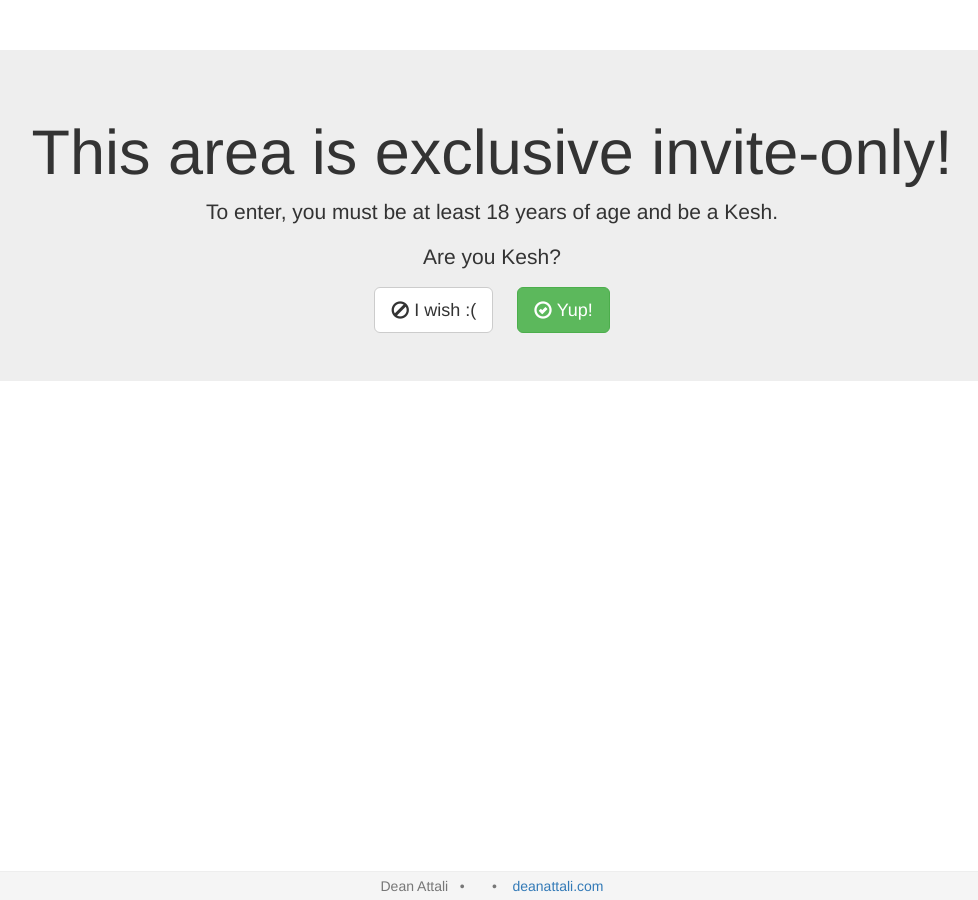
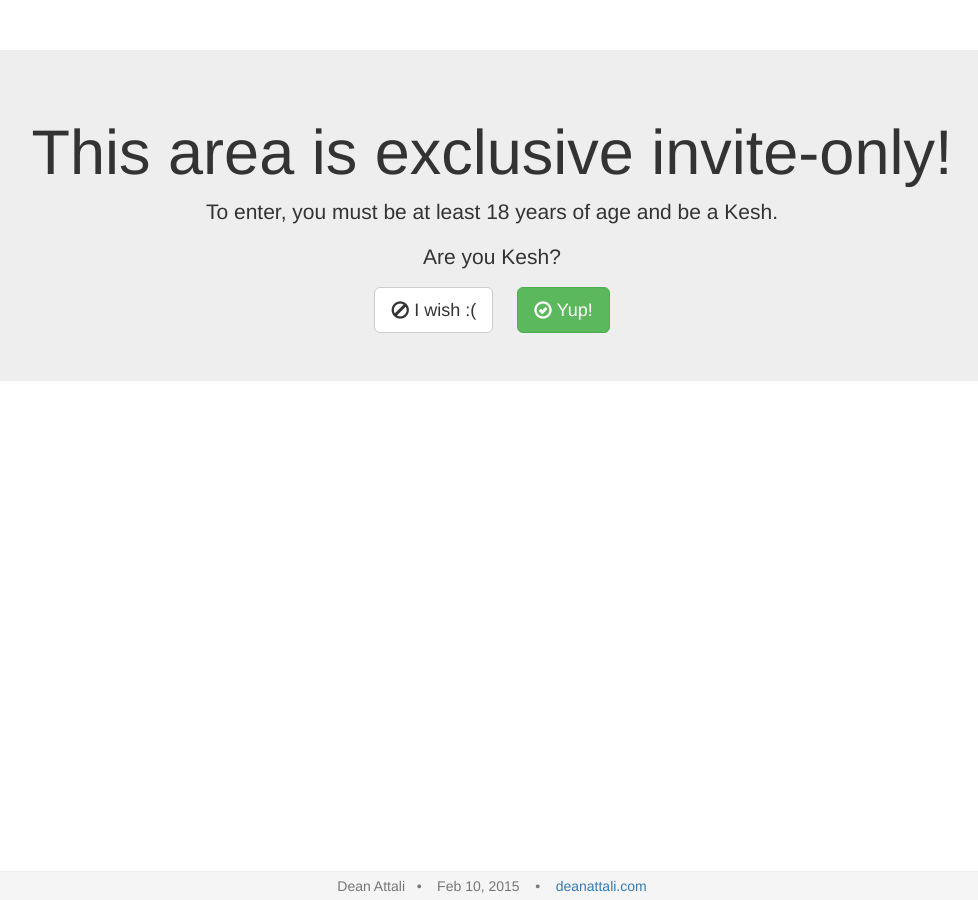
Before and after one commit to daattali/daattali.github.io, a Jekyll site: the page built from kesh.html, in a window 1280 px wide. Shown: the whole page, without its empty margins (148-1126 px from the left). Built offline with Jekyll 4.4.1, drawn with Linux system fonts in a browser that asks for light colours; nearby versions of some CDN libraries; Markdown is read by kramdown in place of the engine named in the settings.

Commit message:
fix kesh page

```diff
--- a/_layouts/minimal.html
+++ b/_layouts/minimal.html
@@ -26,7 +26,7 @@
 	  <div class="text-muted">
 		Dean Attali&nbsp;&nbsp;&nbsp;&bull;&nbsp;&nbsp;&nbsp;
 		{% if page.date %}
-		  {{ page.data }}
+		  {{ page.date }}
 		{% else %}
 		  2015
 		{% endif %}
```
